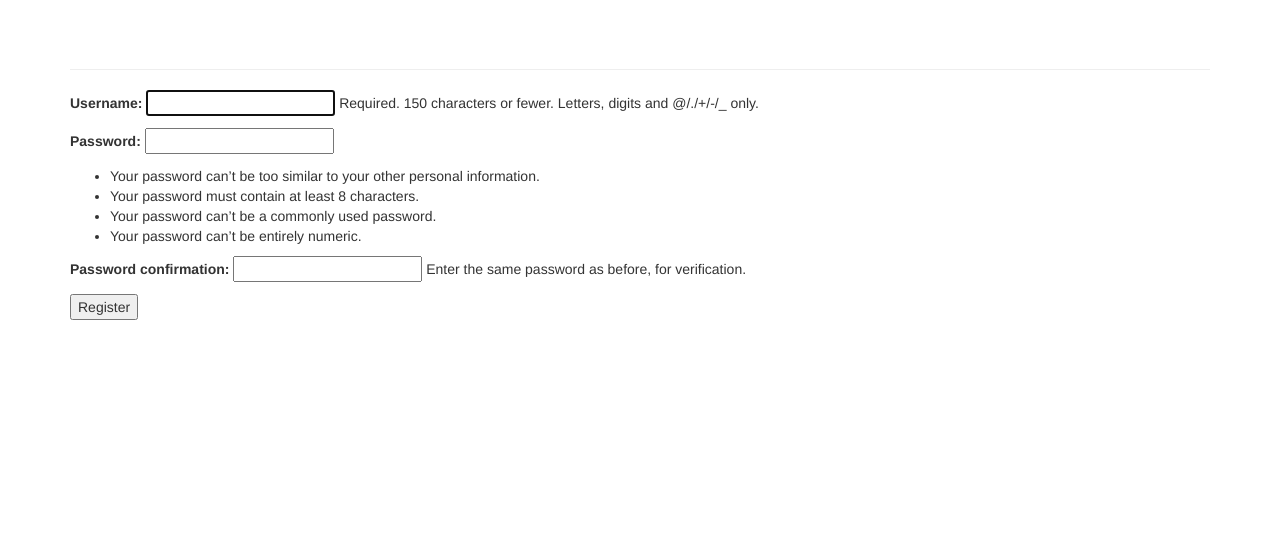
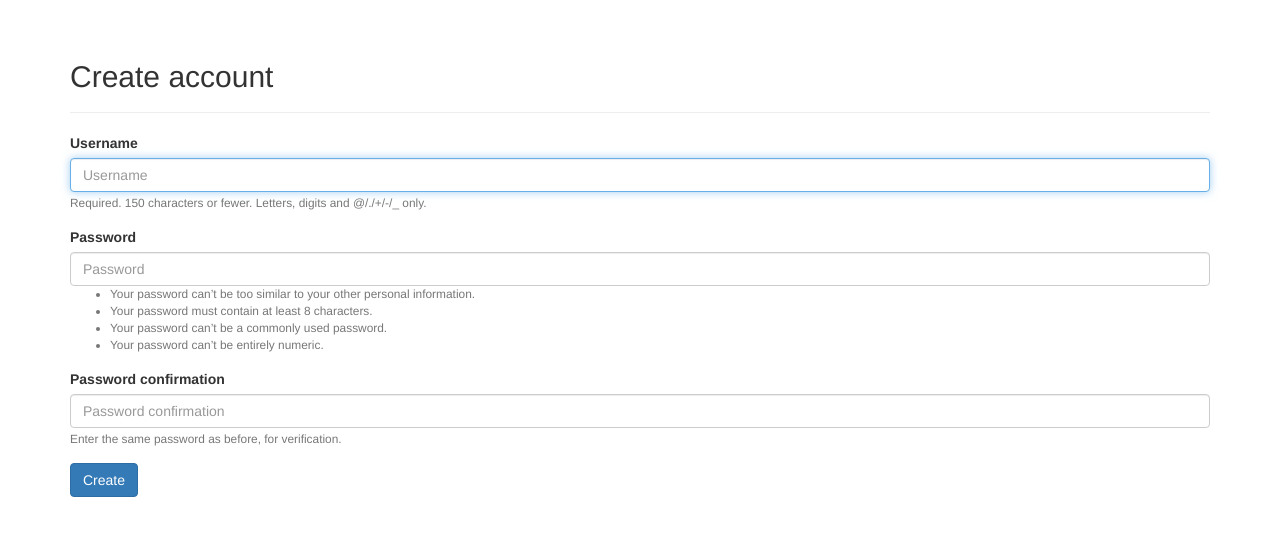
Before and after one commit to JerberthRocha/registro-de-aprendizado, a Django app: page /users/register/ in a window 1280 px wide. Shown: the part 51-587 px from the top of the page. Run offline with Django 4.2, Linux system fonts and the light colour scheme; some libraries are stand-ins or nearby versions.

Commit message:
Estilizando a página register

```diff
--- a/users/templates/users/pages/register.html
+++ b/users/templates/users/pages/register.html
@@ -1,10 +1,18 @@
 {% extends 'learning_logs/pages/base.html' %}
 
+{% load bootstrap3 %}
+
+{% block header %}
+    <h2>Create account</h2>
+{% endblock header %}
+
 {% block content %}
-    <form method="post" action="{% url 'users:register' %}">
+    <form method="post" action="{% url 'users:login' %}" class="form">
         {% csrf_token %}
-        {{ form.as_p }}
-        <button name="submit">Register</button>
+        {% bootstrap_form form %}
+        {% buttons %}
+            <button name="submit" class="btn btn-primary">Create</button>
+        {% endbuttons %}
         <input type="hidden" name="next" value="{% url 'learning_logs:index' %}"/>
     </form>
 {% endblock content %}
```
Also changed, not shown: db.sqlite3.
